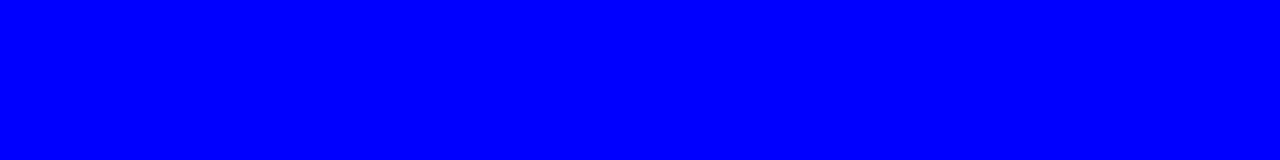
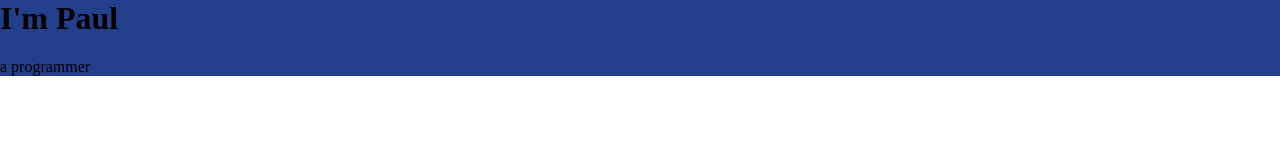
Before and after one commit to Vulnerius/WebDevCourse, a plain HTML site: page Basics/Css-MySite/index.html in a window 1280 px wide. Drawn offline with Linux system fonts and the light colour scheme.

Commit message:
:tada: "Intermediate CSS part 3"

```diff
--- a/Basics/Css-MySite/css/styles.css
+++ b/Basics/Css-MySite/css/styles.css
@@ -1,3 +1,10 @@
 body{
-background-color: blue;
+margin : 0;
 }
+
+h1{
+margin-top: 0;
+}
+.Heading{
+background-color: #233e8b;
+}
--- a/Basics/Css-MySite/index.html
+++ b/Basics/Css-MySite/index.html
@@ -5,10 +5,16 @@
     <meta name="viewport"
           content="width=device-width, user-scalable=no, initial-scale=1.0, maximum-scale=1.0, minimum-scale=1.0">
     <meta http-equiv="X-UA-Compatible" content="ie=edge">
-    <link rel="stylesheet" href="css/styles.css">
+    <link rel="stylesheet" type="text/css" href="css/styles.css">
+    <link rel="icon" href="./../../Images/favicon.ico">
     <title>Paul Fuchs</title>
 </head>
 <body>
+<div class="Heading">
+    <h1>I'm Paul</h1>
+    <p>a programmer</p>
+</div>
+
 
 </body>
 </html>
```
Also changed, not shown: Images/favicon.ico (added).
